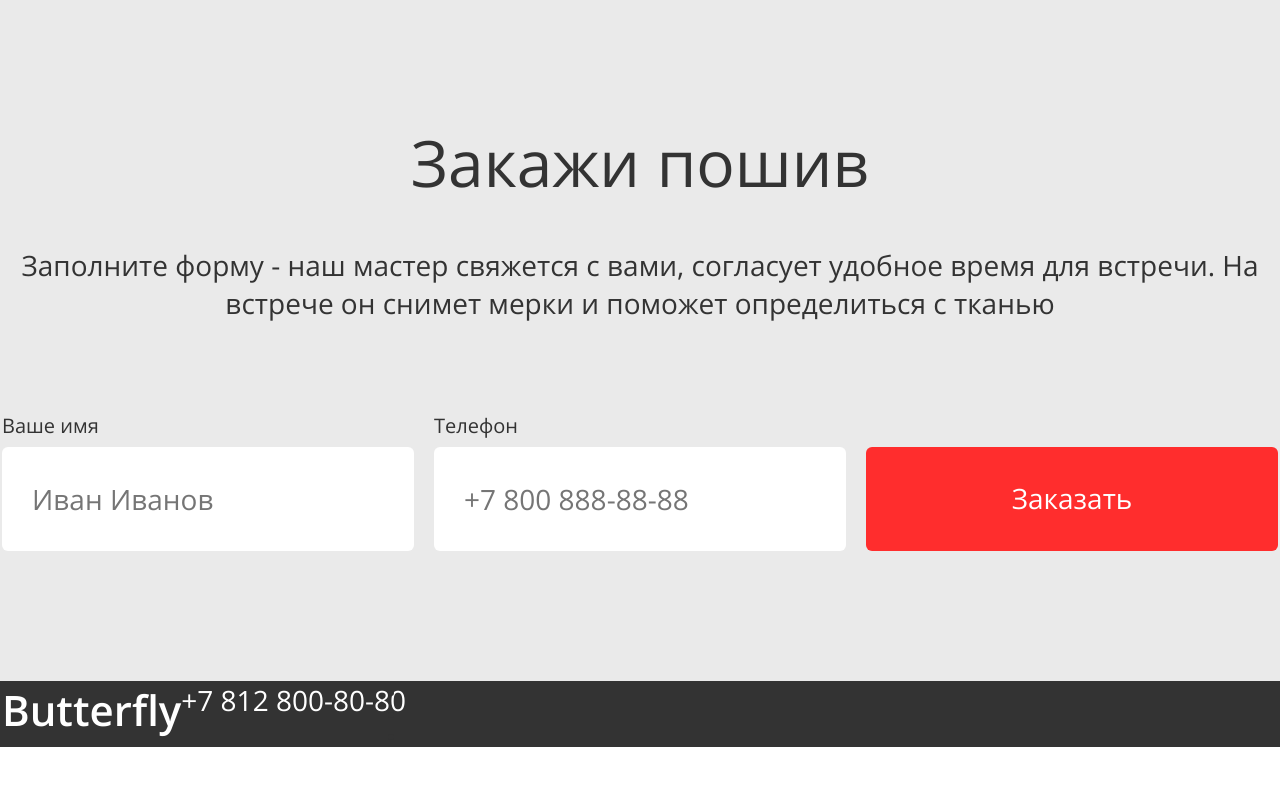
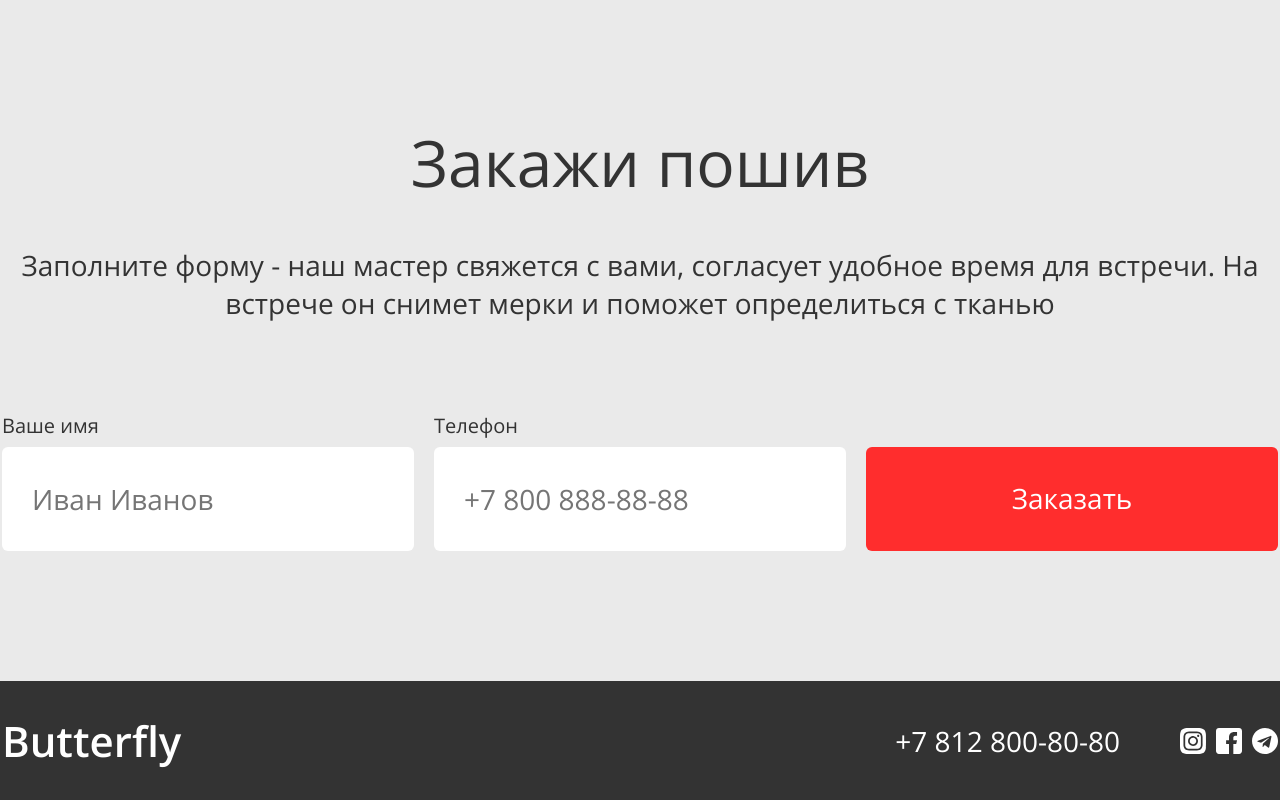
Before and after one commit to Ciberplotnik/butterfly-shop-domnin, a website: page www/index.html in a window 1280 px wide. Shown: the part 1907-2707 px from the top of the page. Before the commit the page ends 2654 px from the top, so only its background shows below. Drawn offline with Linux system fonts and the light colour scheme.

Commit message:
закончил футер

```diff
--- a/src/styles/blocks/_footer.scss
+++ b/src/styles/blocks/_footer.scss
@@ -1,4 +1,5 @@
 .footer {
+  padding: 31px 0;
   background-color: $color-dark;
 }
 
@@ -8,6 +9,7 @@
 
 .footer_row {
   display: flex;
+  align-items: center;
 }
 
 .footer_contact-phone {
@@ -17,3 +19,24 @@
   text-decoration: none;
   color: #fff;
 }
+
+.footer_socials {
+  display: flex;
+  gap: 10px;
+  list-style: none;
+  }
+
+.footer_contact-phone {
+  display: block;
+  margin-left: auto;
+  margin-right: 60px;
+}
+
+.footer_link {
+  display: block;
+  width: 26px;
+  height: 26px;
+  background-size: contain;
+  background-repeat: no-repeat;
+  background-position: center;
+}
--- a/www/index.html
+++ b/www/index.html
@@ -105,7 +105,7 @@
         <ul class="footer_socials">
           <li class="footer_social-icon"><a href="#" class="footer_link" title="нельзяграм" style="background-image: url(images/icon-inst.svg);"></a></li>
           <li class="footer_social-icon"><a href="#" class="footer_link" title="наверное я еще популярный" style="background-image: url(images/icon-fb.svg);"></a></li>
-          <li class="footer_social-icon"><a href="#" class="footer_link" title="у нас много интересных каналов" style="border-image: url(images/icon-tgm.svg);"></a></li>
+          <li class="footer_social-icon"><a href="#" class="footer_link" title="у нас много интересных каналов" style="background-image: url(images/icon-tgm.svg);"></a></li>
         </ul>
       </div>
     </div>
```
Also changed, not shown: www/style/style.css.
